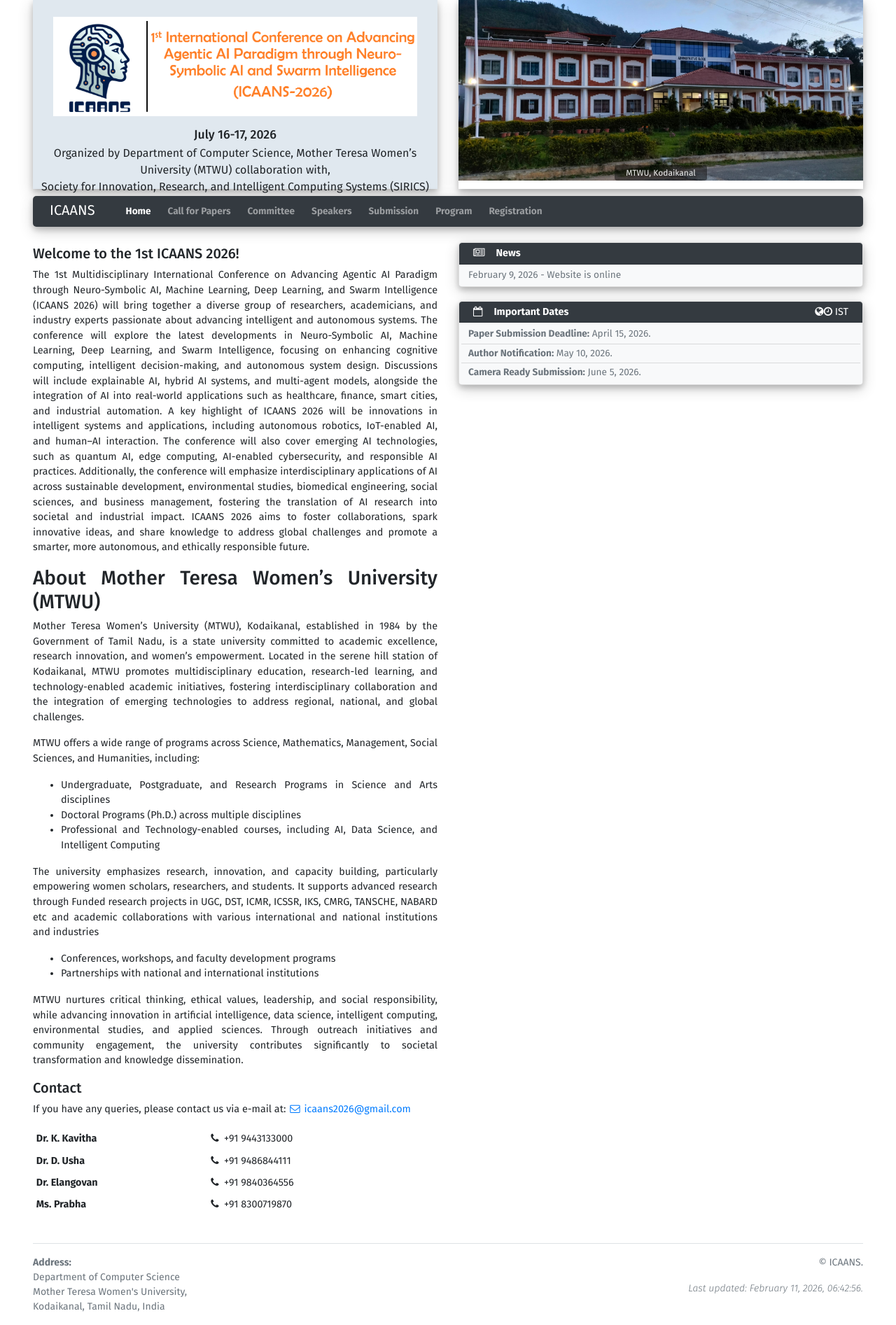
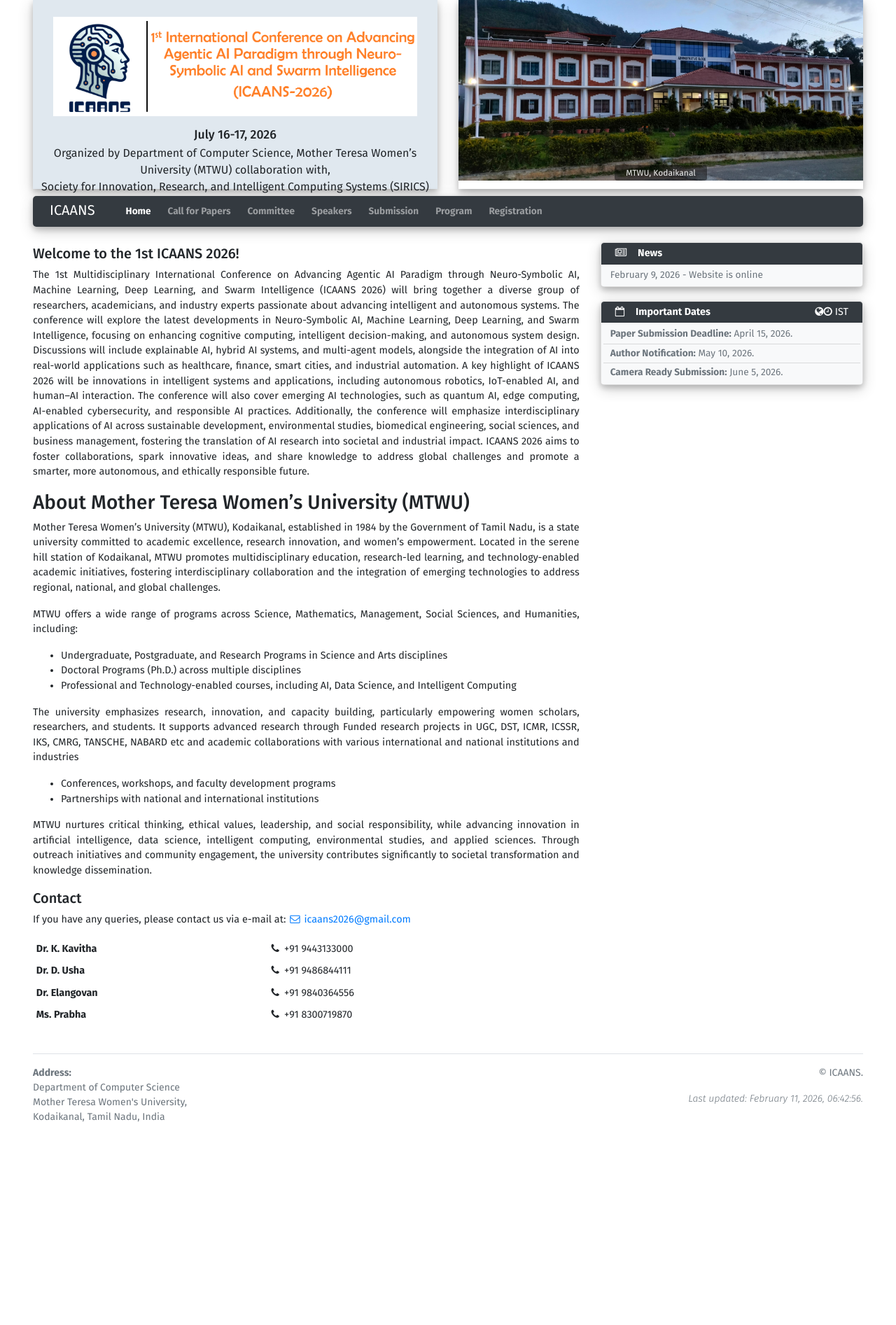
Before and after one commit to sravivarman/icaans_conf, a Jekyll site: the page built from index.md, in a window 1280 px wide. Shown: the whole page at 70% size. Built offline with Jekyll 4.4.1, drawn with Linux system fonts in a browser that asks for light colours; after the commit the page ends 1622 px from its top, so only the background shows below that.

Commit message:
Update home.html

```diff
--- a/_layouts/home.html
+++ b/_layouts/home.html
@@ -3,7 +3,7 @@ layout: page
 ---
 
 <div class="row">
-    <div class="col-xs-12 col-sm-12 col-md-6 col-lg-6 col-xl-6 my-2 text-justify conference-text">
+    <div class="col-xs-12 col-sm-12 col-md-8 col-lg-8 col-xl-8 my-2 text-justify conference-text">
 
         <h5>Welcome to the {{site.data.conference.short_title}}!</h5>
         <p>
@@ -15,7 +15,7 @@ layout: page
         {% include contact-us.html %}
 
     </div>
-    <div class="col-xs-12 col-sm-12 col-md-6 col-lg-6 col-xl-6">
+    <div class="col-xs-12 col-sm-12 col-md-4 col-lg-4 col-xl-4">
         <!-- news -->
         {% include card-news.html %}
         <!-- ---- -->
```
